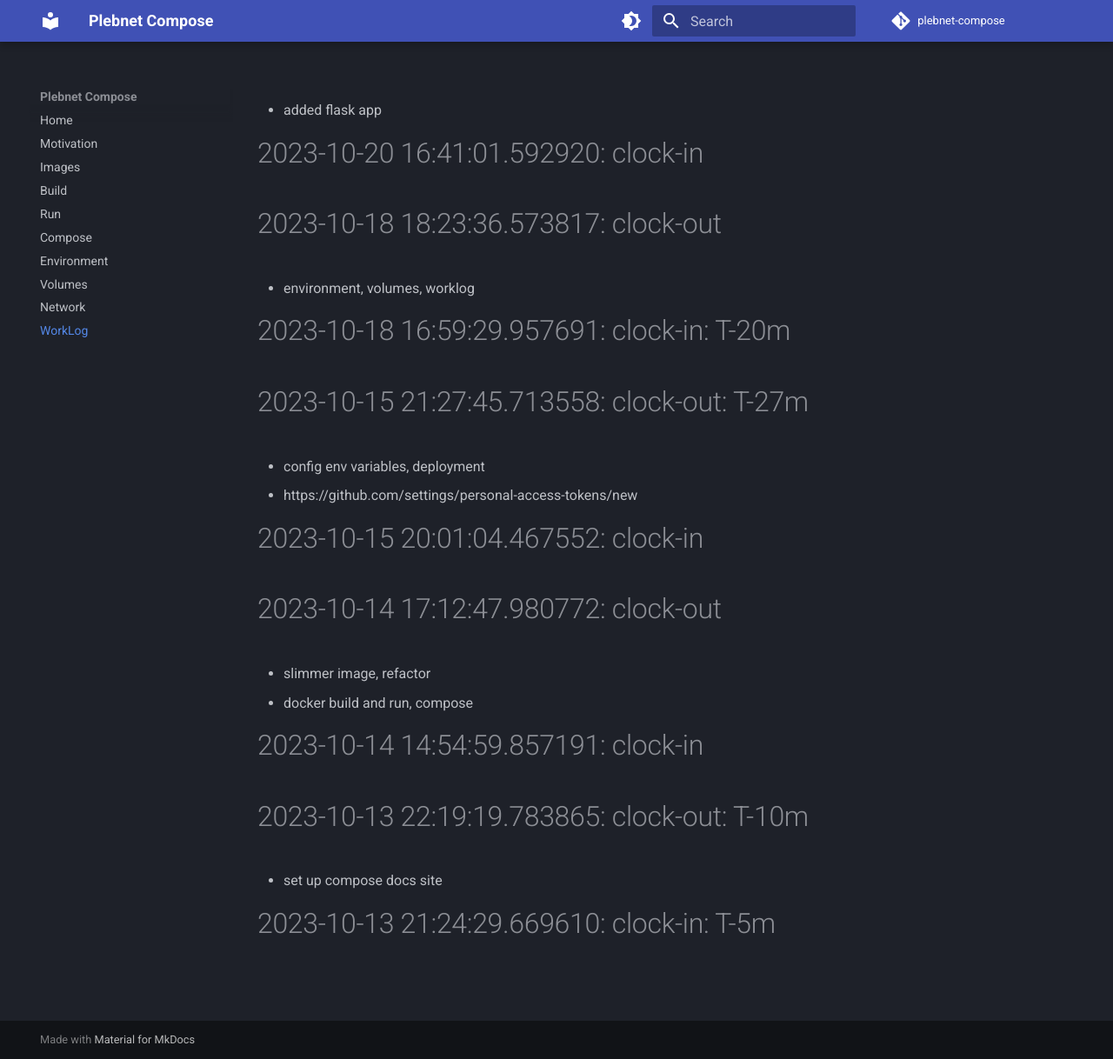
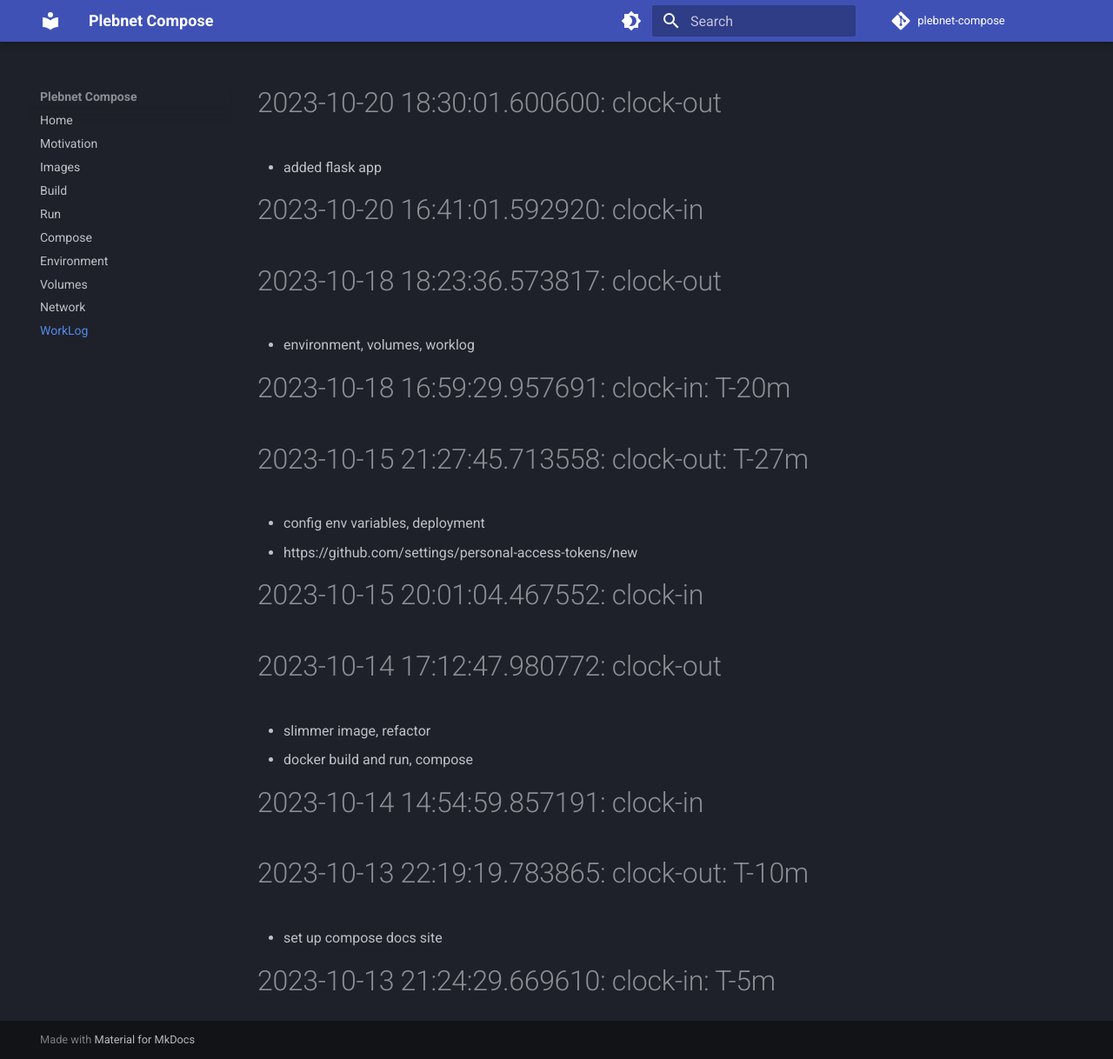
Before and after one commit to plebnet-dev/plebnet-compose, an MkDocs documentation site: the page built from docs/worklog.md, in a window 1280 px wide and 1218 px high. Shown: the whole window at 87% size. Built offline with MkDocs 1.6.1 and Material for MkDocs 9.7.7, drawn with Linux system fonts in a browser that asks for light colours; comment, search, counter and statistics services are not loaded.

Commit message:
clock-out

```diff
--- a/WorkLog.md
+++ b/WorkLog.md
@@ -1,3 +1,5 @@
+# 2023-10-20 18:30:01.600600: clock-out
+
 * added flask app
 
 # 2023-10-20 16:41:01.592920: clock-in
```
